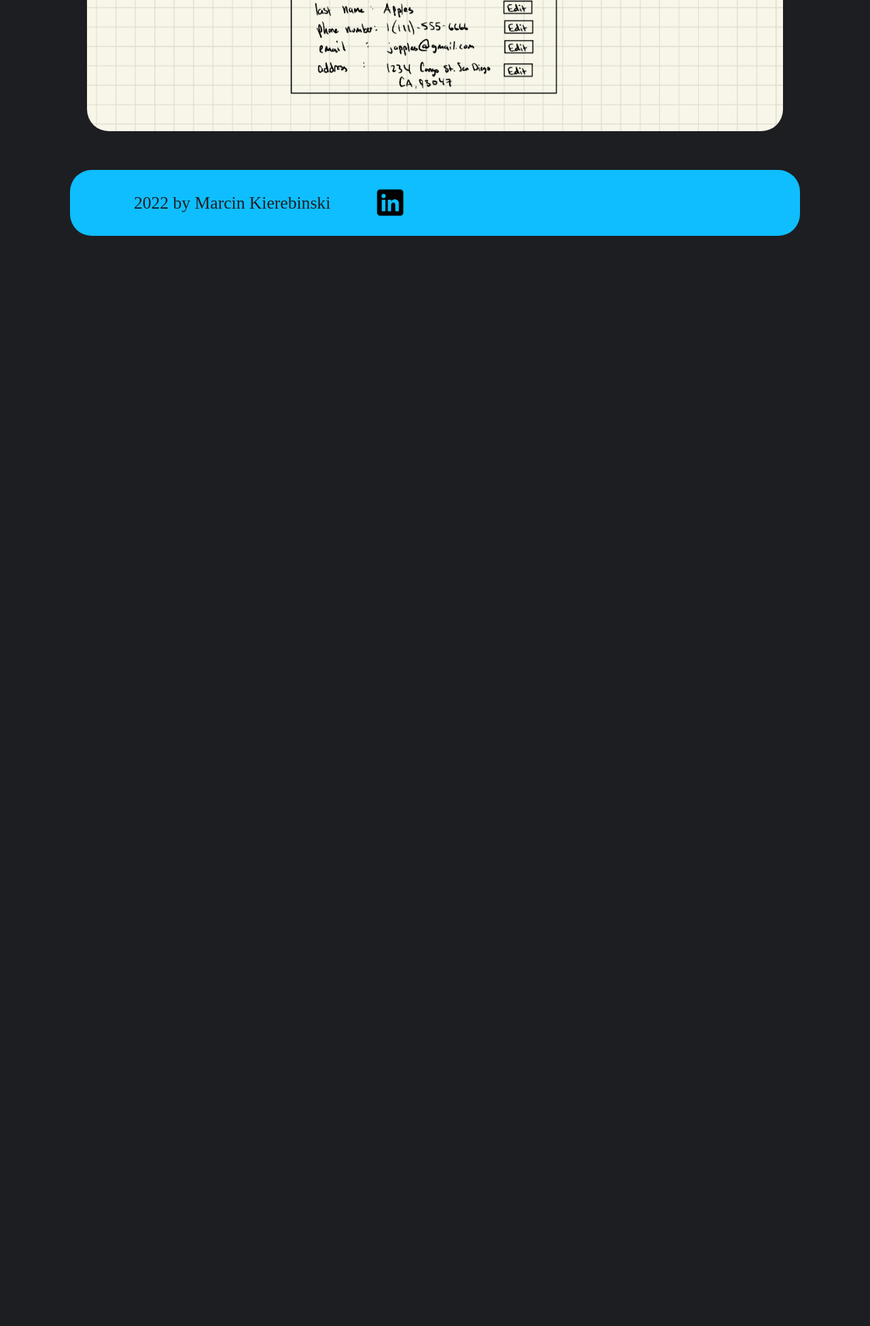
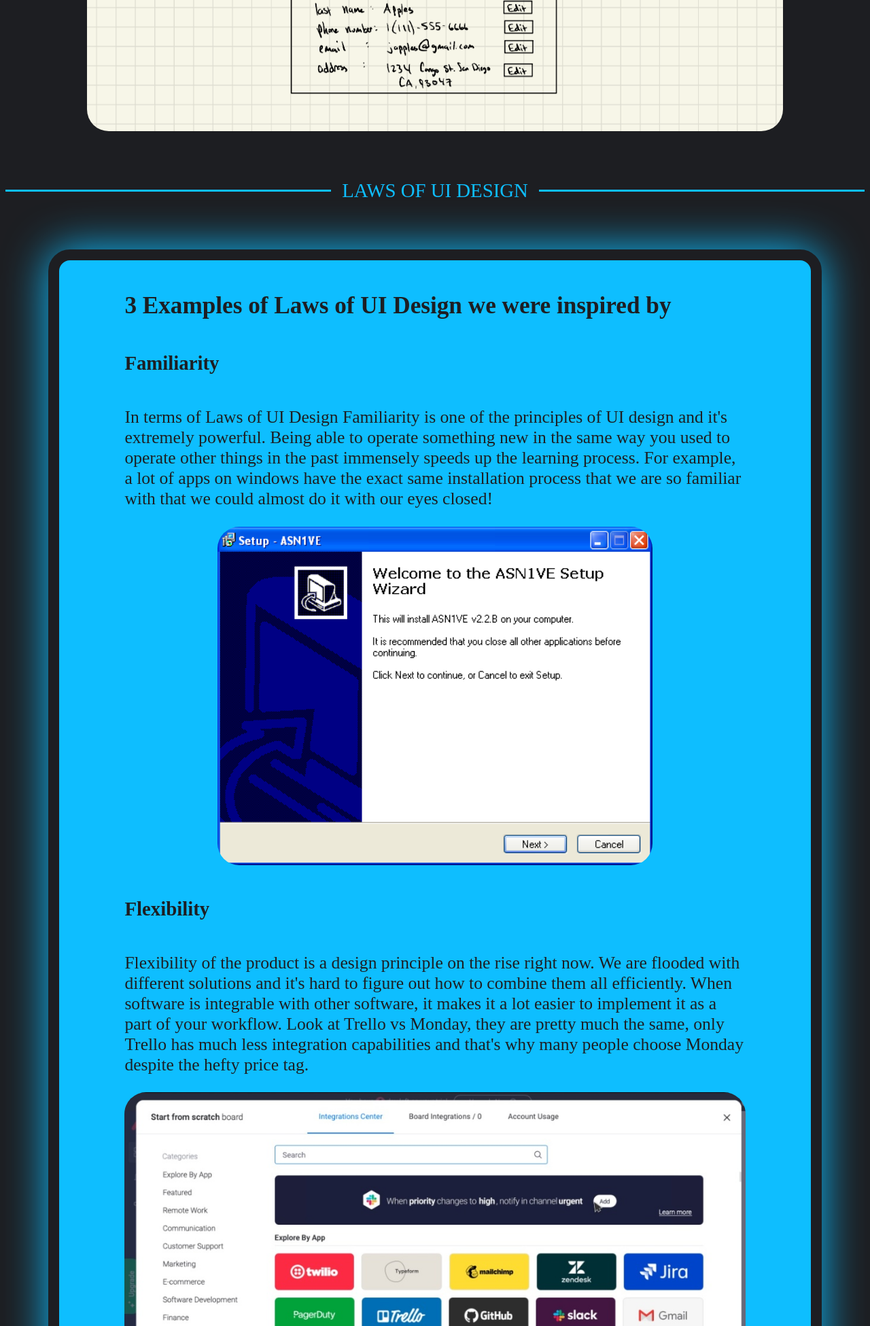
Before and after one commit to XnibereiK/docker-django-web-server, a Django app: page /product/ui/ in a window 1280 px wide. Shown: the part 2433-4384 px from the top of the page at 68% size. Before the commit the page ends 2780 px from the top, so only its background shows below. Run offline with Django 4.2, Linux system fonts and the light colour scheme.

Commit message:
added UI stuffs

```diff
--- a/core/templates/ui.html
+++ b/core/templates/ui.html
@@ -47,6 +47,24 @@
         <img src="{% static 'images/UI_user_view.png' %}">
       </div>
 
+      <div class='separator'>Laws of UI Design</div>
+
+      <div class='container hero'>
+        <div class ='container'>
+        <h4 style='color: var(--dark) !important;'>3 Examples of Laws of UI Design we were inspired by</h4>
+        <h5 style='color: var(--dark) !important;'>Familiarity</h5>
+        <p>In terms of Laws of UI Design Familiarity is one of the principles of UI design and it's extremely powerful. Being able to operate something new in the same way you used to operate other things in the past immensely speeds up the learning process. For example, a lot of apps on windows have the exact same installation process that we are so familiar with that we could almost do it with our eyes closed! </p>
+        <img style='width: 70%'; src="{% static 'images/familiarity.png' %}">
+        <h5 style='color: var(--dark) !important;'>Flexibility</h5>
+        <p>Flexibility of the product is a design principle on the rise right now. We are flooded with different solutions and it's hard to figure out how to combine them all efficiently. When software is integrable with other software, it makes it a lot easier to implement it as a part of your workflow. Look at Trello vs Monday, they are pretty much the same, only Trello has much less integration capabilities and that's why many people choose Monday despite the hefty price tag. </p>
+        <img src="{% static 'images/integration.jpg' %}">
+        <h5 style='color: var(--dark) !important;'>Efficiency</h5>
+        <p>Lastly, efficiency. Being able to skip the repetitive steps in filling out forms is a blessing. Filling out the forms with all of your personal data for every single app could cause people to go bananas. Browsers implement it for us, thank you browsers!</p>
+        <img src="{% static 'images/autofill.png' %}">
+      </div>
+      </div>
+
+
     <br><br>
     <div class='container'>
       <footer>
```
Also changed, not shown: core/static/images/autofill.png (added), core/static/images/familiarity.png (added), core/static/images/integration.jpg (added).
